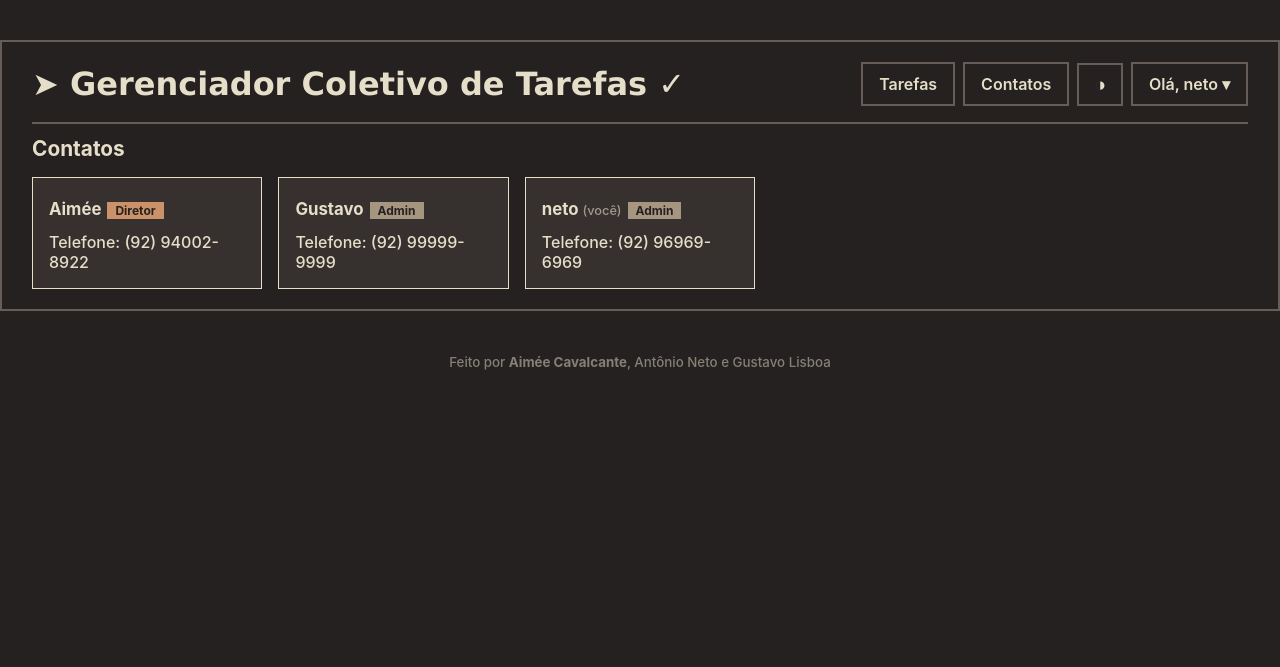
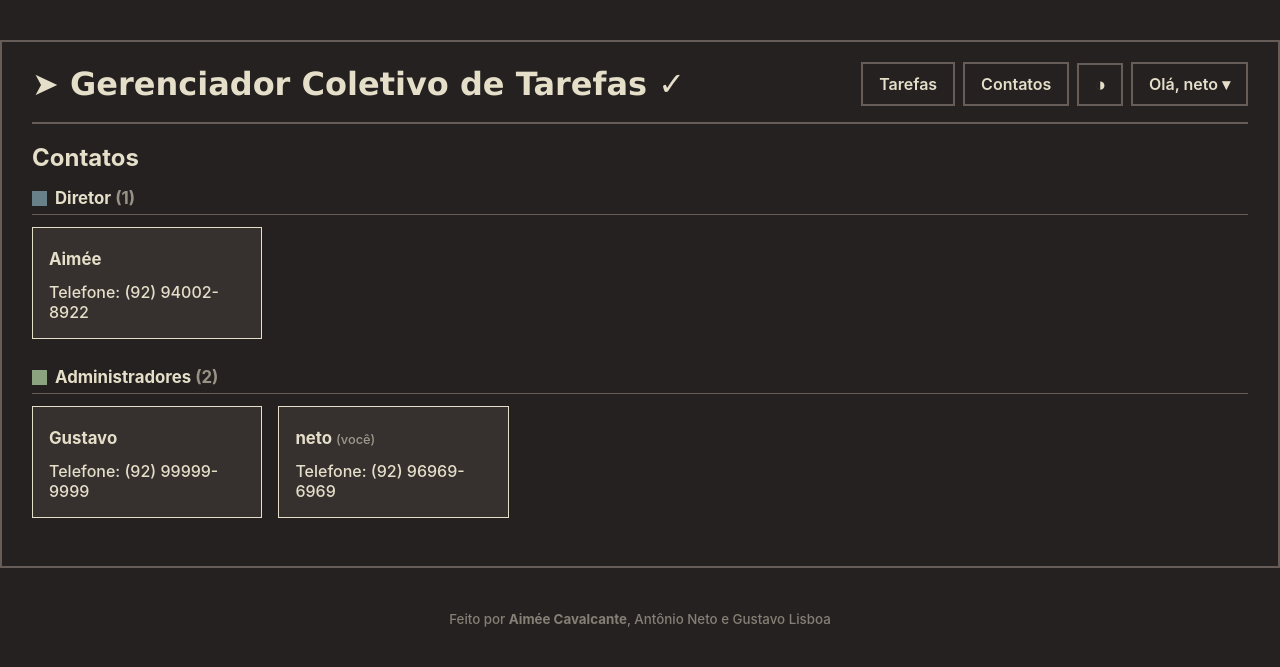
Before and after one commit to mee-bit-0/Gerenciador-coletivo-de-tarefas, a Flask app: page /contatos in a window 1280 px wide. Shown: the top 667 px of the page. Run offline with Flask 3, Linux system fonts and the light colour scheme; a user stored in the database is signed in.

Commit message:
pequenos ajustes estéticos

```diff
--- a/team_task_manager/static/palette.css
+++ b/team_task_manager/static/palette.css
@@ -27,7 +27,9 @@
     --cyan: #769f93;
     --white: #e5dec9;
     --darkBlue: #45636f;
-    --darkGreen:#718964;
+    --darkGreen:#618051;
+    --diretor:#67808a;
+    --admin:#8ba37e;
 }
 
 .kemuri-koke-light{ /*cores ainda não alteradas*/
@@ -59,5 +61,7 @@
     --cyan: #4c7a5d;
     --white: #fbf1c7;
     --darkBlue: #45636f;
-    --darkGreen:#718964;
+    --darkGreen:#5a6427;
+    --diretor:#45707a;
+    --admin:#6c782e;
 }
--- a/team_task_manager/static/style.css
+++ b/team_task_manager/static/style.css
@@ -98,8 +98,8 @@ body {
 }
 
 .flash li.flash-success {
-  background: var(--green);
-  border-color: var(--darkGreen);
+  background: var(--blue);
+  border-color: var(--darkBlue);
   color: var(--mOnPrimary);
 }
 
@@ -147,7 +147,8 @@ body {
 }
 
 .button-primary:hover {
-  background: var(--mPrimary);
+  background: var(--darkGreen);
+  outline: solid var(--mPrimary);
   filter: brightness(1.1);
 }
 
@@ -164,10 +165,11 @@ body {
 .button-danger {
   background: var(--mError);
   color: var(--mOnError);
+  border-color: var(--darkRed);
 }
 
 .button-danger:hover {
-  background: var(--mError);
+  background: var(--darkRed);
   outline: 2px solid var(--red);
 }
 
@@ -185,9 +187,9 @@ body {
   align-items: center;
   justify-content: center;
   padding: 0px 0px 9px 0px;
-  border: 2px solid var(--mOutline);
-  background: var(--mSecondary);
-  color: var(--mOnSecondary);
+  border: 2px solid var(--darkGreen);
+  background: var(--mPrimary);
+  color: var(--mOnPrimary);
   font-size: 1rem;
   font-weight: 700;
   line-height: 1;
@@ -195,7 +197,7 @@ body {
 }
 
 .button-details:hover {
-  background: var(--mSecondary);
+  background: var(--darkGreen);
   outline: 2px solid var(--mPrimary);
 }
 
@@ -269,8 +271,12 @@ body {
 .page-title {
   /*margem: cima, direita, baixo, esquerda*/
   margin: 10px 0px 16px 0px;
-  font-size: 1.3rem;
+  font-size: 1.5rem;
   font-weight: 700;
+}
+
+.titulo-contatos {
+  margin-top: 19px;
 }
 
 .muted-text { opacity: 0.6; }
@@ -304,14 +310,25 @@ body {
   padding: 1px 8px;
   font-size: 0.75rem;
   font-weight: 700;
-  background: var(--mTertiary);
-  color: var(--mOnTertiary);
+  background: var(--diretor);
+  color: var(--mOnPrimary);
 }
 
 .role-label-admin {
-  background: var(--mSecondary);
+  background: var(--admin);
   color: var(--mOnSecondary);
 }
+
+.role-dot {
+  display: inline-block;
+  width: 15px;
+  height: 15px;
+  border-radius: 0%;
+  flex-shrink: 0;
+}
+
+.dot-admin   { background-color: var(--admin); }
+.dot-diretor { background-color: var(--diretor); }
 
 /* =====================================================================
    Formulários
@@ -629,6 +646,24 @@ body {
 /* =====================================================================
    Contatos
    ===================================================================== */
+
+.contacts-section { margin-bottom: 28px; }
+
+.contacts-section-header {
+  display: flex;
+  align-items: center;
+  gap: 8px;
+  margin: 0 0 12px 0;
+  padding-bottom: 6px;
+  border-bottom: 1px solid var(--mOutline);
+}
+
+.contacts-section-title {
+  margin: 0;
+  font-size: 1.05rem;
+  font-weight: 700;
+}
+
 .contacts-grid {
   display: grid;
   grid-template-columns: repeat(auto-fill, minmax(220px, 1fr));
@@ -654,6 +689,10 @@ body {
 
 .contact-phone { margin: 0; }
 
+.drop-contato {
+  margin-top: -16px;
+}
+
 /* =====================================================================
    Telas pequenas
    ===================================================================== */
--- a/team_task_manager/templates/contatos.html
+++ b/team_task_manager/templates/contatos.html
@@ -3,20 +3,42 @@
 {% block title %}Contatos{% endblock %}
 {% block content %}
 
-<h2 class="page-title">Contatos</h2>
+<h2 class="page-title titulo-contatos">Contatos</h2>
 
+{# uma seção por cargo; "Membros" inclui qualquer um que não seja diretor nem admin #}
+{% set secoes = [
+    ('Diretor', users|selectattr('role', 'equalto', 'diretor')|list),
+    ('Administradores', users|selectattr('role', 'equalto', 'admin')|list),
+    ('Membros', users|rejectattr('role', 'in', ['diretor', 'admin'])|list),
+] %}
+
+{% for titulo, lista in secoes if lista %}
+<div class="contacts-section">
+<div class="contacts-section-header">
+
+    <!-- dot de cargo -->
+    {% if titulo == 'Diretor' %}
+        <span class="role-dot dot-diretor"></span>
+    {% elif titulo == 'Administradores' %}
+        <span class="role-dot dot-admin"></span>
+    {% endif %}
+
+    <h3 class="contacts-section-title">{{ titulo }} <span class="muted-text">({{ lista|length }})</span></h3>
+
+
+</div>
 <div class="contacts-grid">
 
-    {% for u in users %}
+    {% for u in lista %}
     <section class="card contact-card">
 
         <div class="contact-card-header">
             <!-------usuário---------->
-            <h3 class="contact-name">{{ u.username }}{% if u.id == current_user.id %} <span class="current-user-label">(você)</span>{% endif %}{{ role_label(u) }}</h3>
+            <h3 class="contact-name">{{ u.username }}{% if u.id == current_user.id %} <span class="current-user-label">(você)</span>{% endif %}</h3>
 
             <!-------menu de ações (só aparece se houver alguma ação permitida)---------->
             {% if u.id != current_user.id and (can_promote(u) or can_demote(u) or can_delete_user(u)) %}
-            <details class="dropdown">
+            <details class="dropdown drop-contato">
                 <summary class="button button-secondary button-details">...</summary>
                 <div class="dropdown-menu">
                     {% if can_promote(u) %}
@@ -48,5 +70,7 @@
     {% endfor %}
 
 </div>
+</div>
+{% endfor %}
 
 {% endblock %}
```
Also changed, not shown: team_task_manager/instance/database.db.
